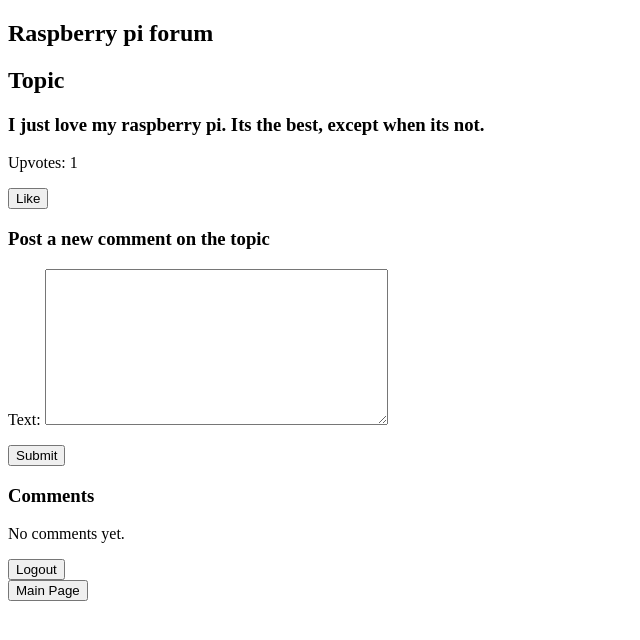
After one commit to JuhoSiitonen/CBS-project, a Django app: page /posting/1/ in a window 1280 px wide. The commit adds this page. Shown: the top 640 px of the page, without its empty margins (0-640 px from the left). Run offline with Django 5.2, Linux system fonts and the light colour scheme; a user stored in the database is signed in; data comes from the database, SQL or seed files in the repository; both versions use the stored data as it was after the commit.

Commit message:
new view for single posting, method for commenting and upvoting

```diff
--- a/CBSproject/pages/forms.py
+++ b/CBSproject/pages/forms.py
@@ -1,7 +1,12 @@
 from django import forms
-from .models import Posting
+from .models import Posting, Comment
 
 class PostingForm(forms.ModelForm):
     class Meta:
         model = Posting
         fields = ['text']
+
+class CommentForm(forms.ModelForm):
+    class Meta:
+        model = Comment
+        fields = ['text']
--- a/CBSproject/pages/models.py
+++ b/CBSproject/pages/models.py
@@ -5,3 +5,10 @@
 	user = models.ForeignKey(User, on_delete=models.CASCADE)
 	text = models.TextField()
 	likes = models.IntegerField(default=0)
+	comments = models.IntegerField(default=0)
+
+
+class Comment(models.Model):
+	user = models.ForeignKey(User, on_delete=models.CASCADE)
+	text = models.TextField()
+	posting = models.ForeignKey(Posting, on_delete=models.CASCADE)
--- a/CBSproject/pages/templates/pages/index.html
+++ b/CBSproject/pages/templates/pages/index.html
@@ -14,14 +14,14 @@
         {% if latest_posting_list %}
         <ul>
             {% for posting in latest_posting_list %}
-                <li>{{ posting.text }}  likes {{ posting.likes }}</li>
+                <li><a href="posting/{{ posting.id }}">{{ posting.text }}</a> upvotes {{ posting.likes }}</li>
             {% endfor %}
         </ul>
         {% else %}
             <p>No posts are available.</p>
         {% endif %}
 
-        <h3>Post a new message</h3>
+        <h3>Post a new forum topic</h3>
         <form method="POST" action="">
             {% csrf_token %}
             {{ form.as_p }}
--- /dev/null
+++ b/CBSproject/pages/templates/pages/posting.html
@@ -0,0 +1,41 @@
+<!DOCTYPE html>
+<html xmlns="http://www.w3.org/1999/xhtml">
+    <head>
+        <title>Raspi forum</title>
+    </head>
+    <body>
+        <h2>Raspberry pi forum</h2>
+
+        <h2>Topic</h2>
+        <h3>{{ posting.text}}</h3>
+        <p>Upvotes: {{ posting.likes }}</p>
+        <form action="{% url 'like' posting.id %}" method="POST">
+            {% csrf_token %}
+            <input type="submit" value="Like"/>
+        </form>
+
+        <h3>Post a new comment on the topic</h3>
+        <form method="POST" action="">
+            {% csrf_token %}
+            {{ form.as_p }}
+            <button type="submit">Submit</button>
+        </form>
+
+        <h3>Comments</h3>
+        {% if comments %}
+        <ul>
+            {% for comment in comments %}
+                <li>{{ comment.text }}</li>
+            {% endfor %}
+        </ul>
+        {% else %}
+            <p>No comments yet.</p>
+        {% endif %}
+
+        <form action='logout/' method="POST">
+			{% csrf_token %}
+            <input type="submit" value="Logout"/>
+        </form>
+        <button onclick="location.href='/'">Main Page</button>
+    </body>
+</html>
--- a/CBSproject/pages/urls.py
+++ b/CBSproject/pages/urls.py
@@ -4,4 +4,6 @@
 
 urlpatterns = [
     path("", views.index, name="index"),
+    path("like/<int:posting_id>/", views.like, name="like"),
+    path("posting/<int:posting_id>/", views.posting, name="posting"),
 ]
--- a/CBSproject/pages/views.py
+++ b/CBSproject/pages/views.py
@@ -1,10 +1,10 @@
-from django.shortcuts import render, redirect
+from django.shortcuts import render, redirect, get_object_or_404
 from django.http import HttpResponse , HttpResponseRedirect
 from django.contrib.auth.decorators import login_required
 from django.contrib.auth.models import User
-from .models import Posting
+from .models import Posting, Comment
 from django.urls import reverse
-from .forms import PostingForm
+from .forms import PostingForm, CommentForm
 
 @login_required
 def index(request):
@@ -23,3 +23,35 @@
         'form': form
         }
     return render(request, 'pages/index.html', context)
+
+@login_required
+def posting(request, posting_id):
+    posting = Posting.objects.get(pk=posting_id)
+    posting = get_object_or_404(Posting, pk=posting_id)
+    comments = Comment.objects.filter(posting=posting)
+    if request.method == 'POST':
+        posting = Posting.objects.get(pk=posting_id)
+        posting.comments += 1
+        posting.save()
+        form = CommentForm(request.POST)
+        if form.is_valid():
+            new_comment = form.save(commit=False)
+            new_comment.user = request.user
+            new_comment.posting = posting
+            new_comment.save()
+        return HttpResponseRedirect(reverse("posting", args=(posting_id,)))
+    else:
+        form = CommentForm()
+    context = {
+        'posting': posting,
+        'comments': comments,
+        'form': form
+        }
+    return render(request, 'pages/posting.html', context)
+
+@login_required
+def like(request, posting_id):
+    posting = Posting.objects.get(pk=posting_id)
+    posting.likes += 1
+    posting.save()
+    return HttpResponseRedirect(reverse('index'))
```
Also changed, not shown: CBSproject/db.sqlite3, CBSproject/pages/migrations/0003_posting_comments_comment.py (added).
